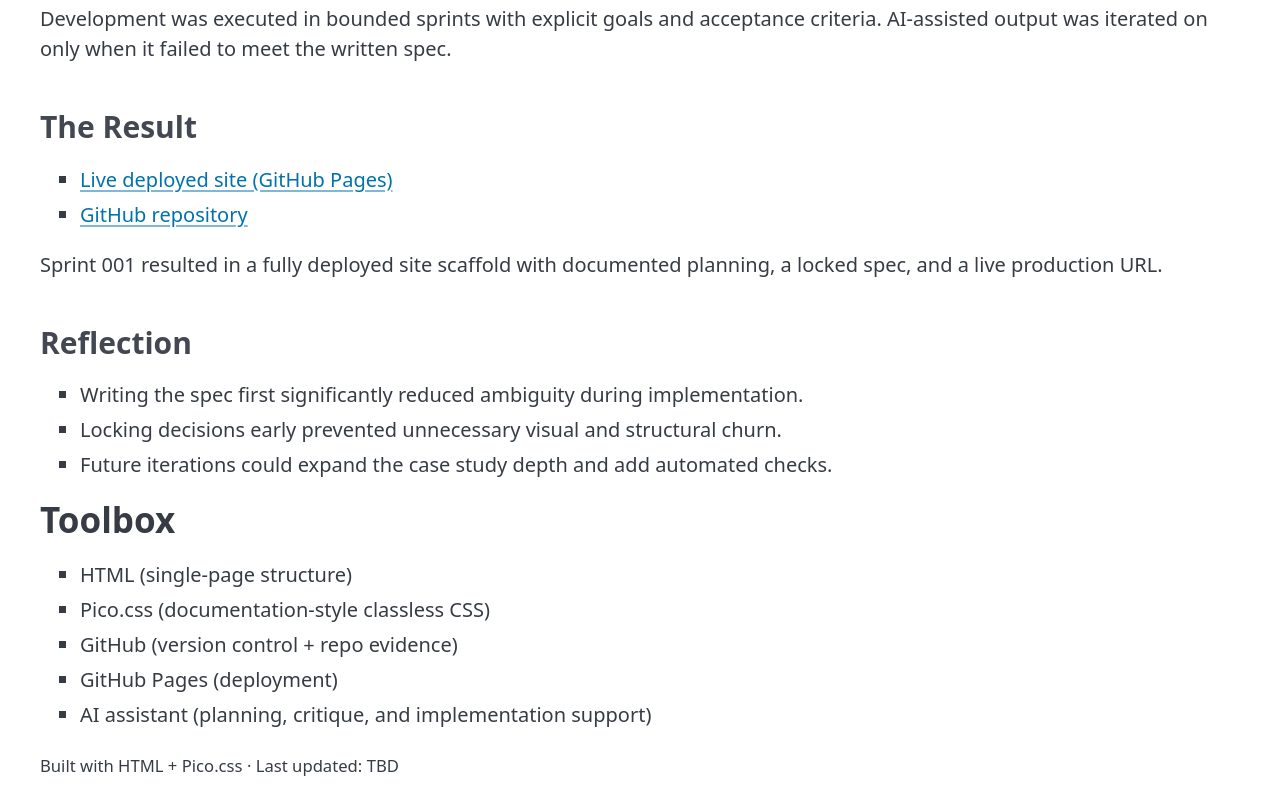
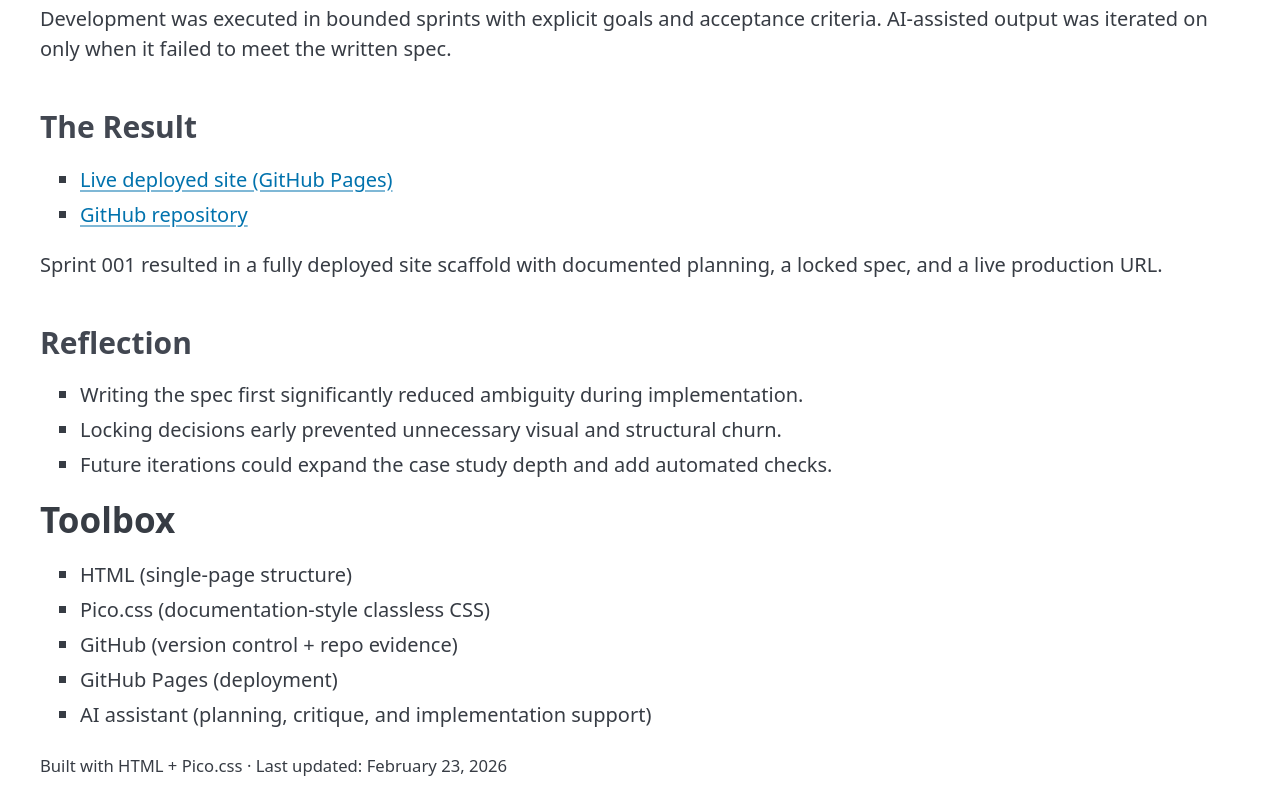
Before and after one commit to amm348-glitch/ai-spec-portfolio, a plain HTML site: page index.html in a window 1280 px wide. Shown: the part 1072-1872 px from the top of the page. Drawn offline with nearby package versions, Linux system fonts and the light colour scheme.

Commit message:
Update footer date

```diff
--- a/index.html
+++ b/index.html
@@ -108,8 +108,8 @@
 </section>
 
     <footer>
-      <small>Built with HTML + Pico.css · Last updated: TBD</small>
-    </footer>
+  <small>Built with HTML + Pico.css · Last updated: February 23, 2026</small>
+</footer>
 
   </main>
 
```
